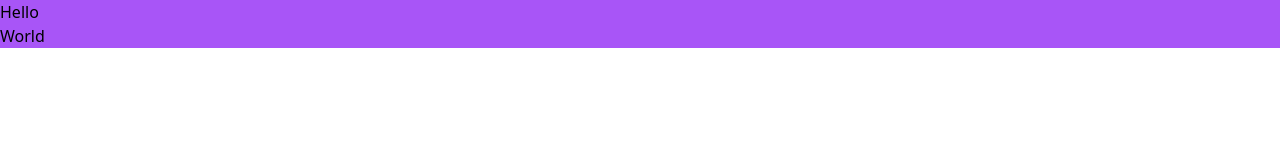
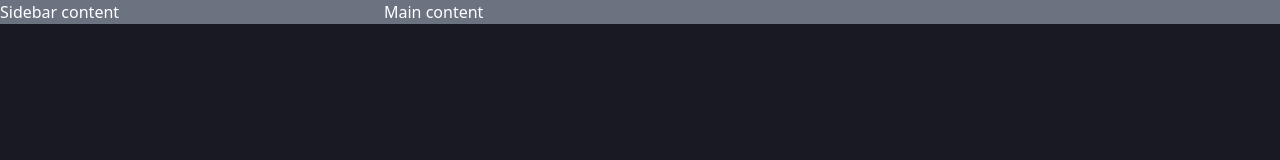
Before and after one commit to gaqlaxy/SDA_Portfoio-Tailwind, a website: page public/index.html in a window 1280 px wide. Drawn offline with Linux system fonts and the light colour scheme.

Commit message:
Created divs

```diff
--- a/public/index.html
+++ b/public/index.html
@@ -8,11 +8,18 @@
     <link rel="stylesheet" href="../src/output.css">
 </head>
 
-<body>
-    <div class="max-w-screen-xl	 bg-purple-500 m-auto">
-        <h2>Hello</h2>
-        <h1>World</h1>
+<body class="bg-[#191923]">
+    <div class="max-w-screen-xl	bg-gray-500 m-auto flex text-white">
+        <div class="sidebar w-[30%]">
+            <h2>Sidebar content</h2>
+        </div>
+
+        <div class="content w-[70%]">
+            <h2>Main content</h2>
+        </div>
+
     </div>
+
 </body>
 
 </html>
```
Also changed, not shown: src/output.css.
